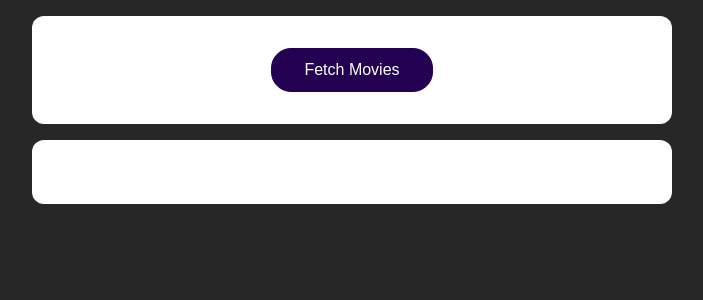
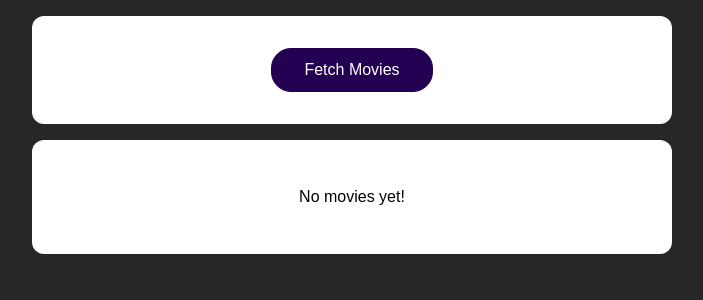
Before and after one commit to smackdh/react-starwars-api, a React (Create React App) app: page / in a window 1280 px wide. Shown: the top 300 px of the page, without its empty margins (288-991 px from the left). Built offline with nearby package versions, Linux system fonts and the light colour scheme.

Commit message:
added fallback text

```diff
--- a/src/App.js
+++ b/src/App.js
@@ -30,6 +30,7 @@ function App() {
       </section>
       <section>
         {!isLoading ? <MoviesList movies={movies} /> : <p>Loading Data...</p>}
+        {!isLoading && movies.length === 0 && <p>No movies yet!</p>}
       </section>
     </React.Fragment>
   );
```
